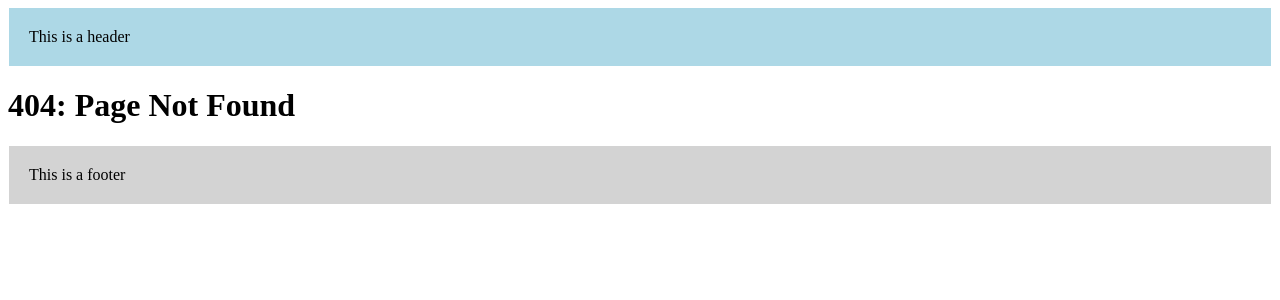
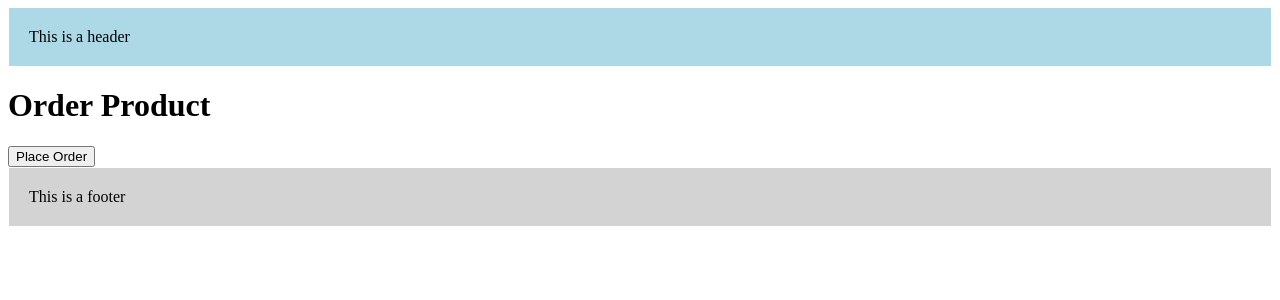
Before and after one commit to AbhinavRai2004/NextJs, a Next.js app in the folder routing-domo/: page /order-product in a window 1280 px wide. Before the commit this address had no page. Shown: the top 300 px of the page. Built offline with nearby package versions, Linux system fonts and the light colour scheme.

Commit message:
navigating- programmatically

```diff
--- /dev/null
+++ b/routing-domo/app/order-product/page.tsx
@@ -0,0 +1,18 @@
+"use client"
+import { useRouter } from "next/navigation";
+
+export default function OrderProduct() {
+  const router = useRouter();
+
+  const handleClick = () => {
+    console.log("placing your order");
+    router.push("/");
+  };
+
+  return (
+    <>
+      <h1>Order Product</h1>
+      <button onClick={handleClick}>Place Order</button>
+    </>
+  );
+}
```
